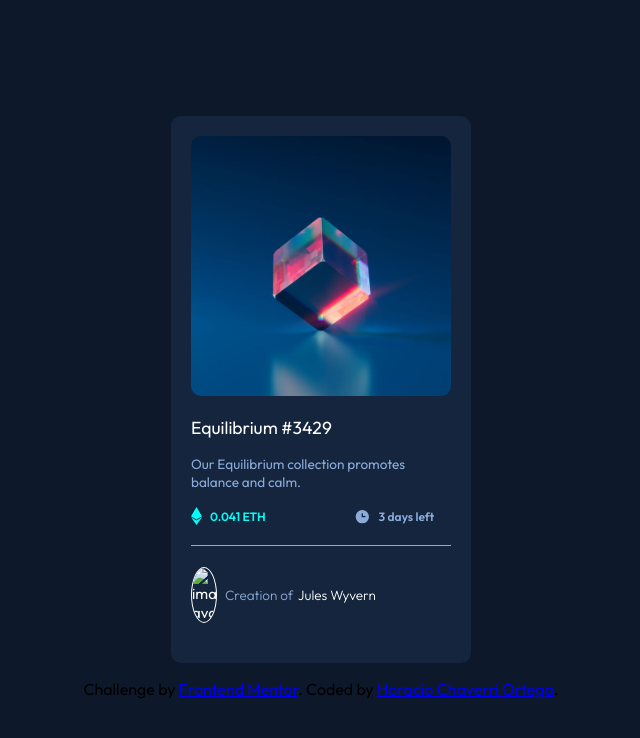
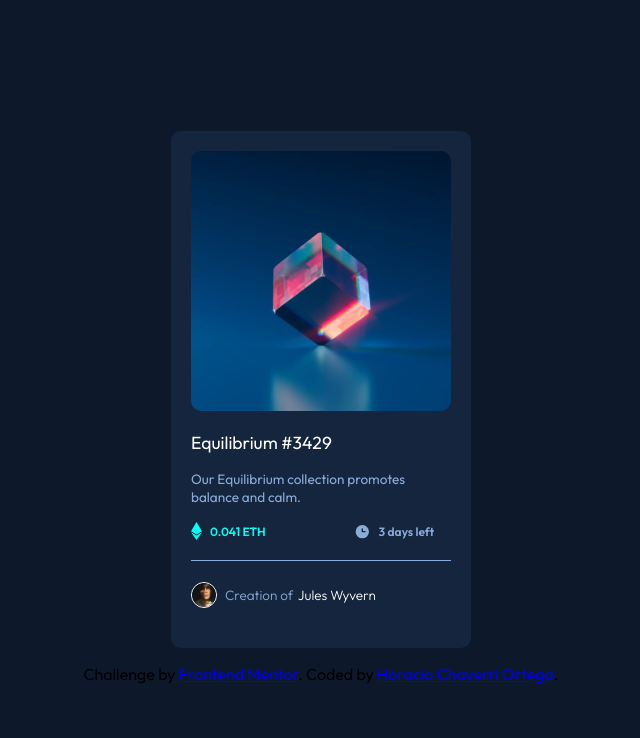
Before and after one commit to CHVSDi/NFT-preview-card-component, a plain HTML site: page index.html in a window 1280 px wide. Shown: the whole page, without its empty margins (319-959 px from the left). Drawn offline with Linux system fonts and the light colour scheme.

Commit message:
Update index.html

```diff
--- a/index.html
+++ b/index.html
@@ -40,7 +40,7 @@
   </div>
   <div class="line"></div>
   <div id="credits">
-    <img id="picture" src="./images/image-avatar.png" alt="image-avatar">
+    <img id="picture" src="./image-avatar.png" alt="image-avatar">
     <p id="creator">
       Creation of
     </p>
```
